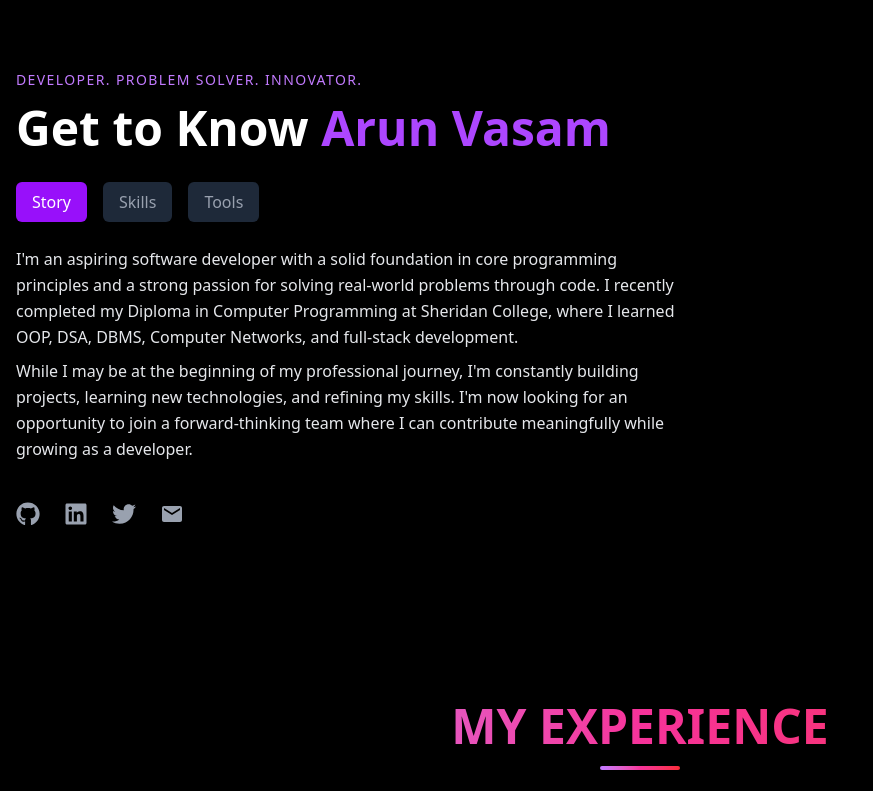
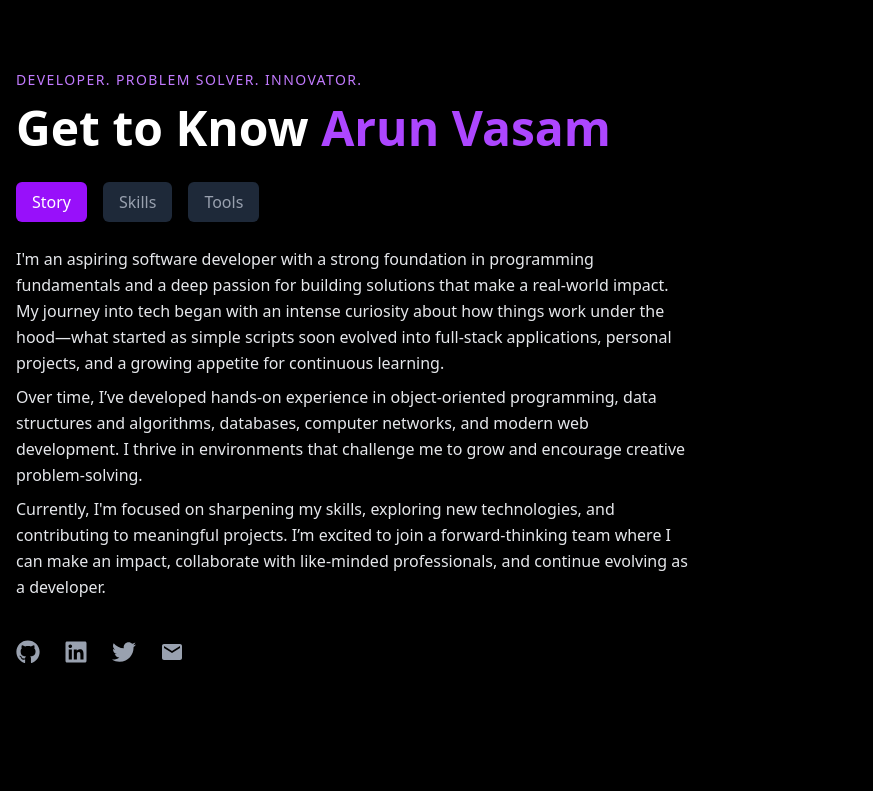
Before and after one commit to ArunPandyanVasam/arun-vasam, a React (Vite) app: page / in a window 1280 px wide. Shown: the part 794-1585 px from the top of the page, without its empty margins (0-873 px from the left). Built offline with nearby package versions, Linux system fonts and the light colour scheme.

Commit message:
About Me story is added

```diff
--- a/src/components/About/About.jsx
+++ b/src/components/About/About.jsx
@@ -9,8 +9,9 @@ const About = () => {
   const tabs = ["Story", "Skills", "Tools"];
 
   const tabContent = {
-    Story: `I'm an aspiring software developer with a solid foundation in core programming principles and a strong passion for solving real-world problems through code. I recently completed my Diploma in Computer Programming at Sheridan College, where I learned OOP, DSA, DBMS, Computer Networks, and full-stack development.
-            While I may be at the beginning of my professional journey, I'm constantly building projects, learning new technologies, and refining my skills. I'm now looking for an opportunity to join a forward-thinking team where I can contribute meaningfully while growing as a developer.`,
+    Story: `I'm an aspiring software developer with a strong foundation in programming fundamentals and a deep passion for building solutions that make a real-world impact. My journey into tech began with an intense curiosity about how things work under the hood—what started as simple scripts soon evolved into full-stack applications, personal projects, and a growing appetite for continuous learning.
+            Over time, I’ve developed hands-on experience in object-oriented programming, data structures and algorithms, databases, computer networks, and modern web development. I thrive in environments that challenge me to grow and encourage creative problem-solving.
+            Currently, I'm focused on sharpening my skills, exploring new technologies, and contributing to meaningful projects. I’m excited to join a forward-thinking team where I can make an impact, collaborate with like-minded professionals, and continue evolving as a developer.`,
 
     Skills: `• JavaScript (ES6+), Python, Flask, React, HTML/CSS\n• Machine Learning, Data Analysis, REST API Development\n• UI/UX Fundamentals, Responsive Design, Git Version Control`,
 
```
